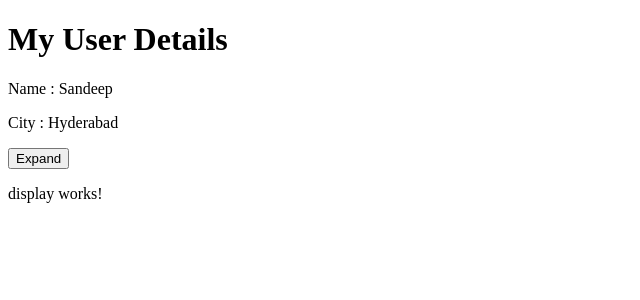
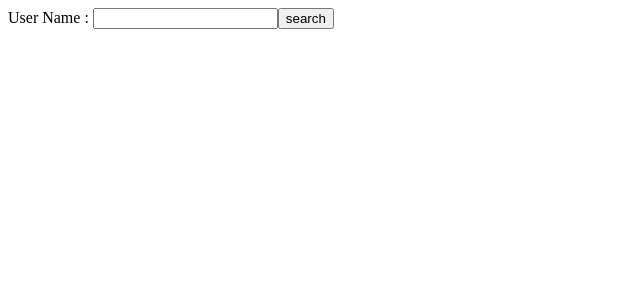
Before and after one commit to simplyjava/first-project, an Angular app: page / in a window 1280 px wide. Shown: the top 300 px of the page, without its empty margins (0-640 px from the left). Built offline with nearby package versions, Linux system fonts and the light colour scheme.

Commit message:
Added git service and added git Module

```diff
--- a/package.json
+++ b/package.json
@@ -19,6 +19,7 @@
     "@angular/platform-browser": "~9.0.7",
     "@angular/platform-browser-dynamic": "~9.0.7",
     "@angular/router": "~9.0.7",
+    "http-server": "^0.12.3",
     "rxjs": "~6.5.4",
     "tslib": "^1.10.0",
     "zone.js": "~0.10.2"
--- a/src/app/app.component.html
+++ b/src/app/app.component.html
@@ -1,3 +1,8 @@
+<!--
+    This is an example text that won't be displayed in the browser
+
 <app-address-card [user] ="user"></app-address-card>
 
 <app-display></app-display>
+-->
+<app-gituserview></app-gituserview>
--- a/src/app/app.module.ts
+++ b/src/app/app.module.ts
@@ -8,18 +8,25 @@ import { AddressCardComponent } from './address-card/address-card.component';
 import { ViewModule } from './view/view.module';
 import { DisplayService } from './view/display.service';
 import { HttpClientModule } from  '@angular/common/http';
+import { GitdetailsModule } from './gitdetails/gitdetails.module';
+
+
+
 
 @NgModule({
   declarations: [
     AppComponent,
     HelloWorldComponent,
     AddressCardComponent
+
+
+
   ],
   imports: [
     BrowserModule,
     AppRoutingModule,
     ViewModule,
-    HttpClientModule
+    HttpClientModule,GitdetailsModule
   ],
   providers: [],
   bootstrap: [AppComponent]
--- /dev/null
+++ b/src/app/gitdetails/gitdetails.module.ts
@@ -0,0 +1,17 @@
+import { NgModule } from '@angular/core';
+import { CommonModule } from '@angular/common';
+import { GitUserViewComponent } from './gituserview/gituserview.component';
+import{FormsModule } from '@angular/forms';
+
+
+
+
+@NgModule({
+  declarations: [GitUserViewComponent],
+  imports: [
+    CommonModule,FormsModule
+  ],
+  exports:[GitUserViewComponent],
+  providers:[]
+})
+export class GitdetailsModule { }
--- /dev/null
+++ b/src/app/gitdetails/gituserview/gituserview.component.html
@@ -0,0 +1,9 @@
+User Name : <input type="text" name="userName" [(ngModel)]="userName"/>
+
+<button (click)="search()">search</button>
+
+
+<div *ngIf="response">
+{{response.login}}
+
+</div>
--- /dev/null
+++ b/src/app/gitdetails/gituserview/gituserview.component.ts
@@ -0,0 +1,33 @@
+import { Component, OnInit, Input } from '@angular/core';
+import { DisplayService } from 'src/app/view/display.service';
+import { HttpClient } from '@angular/common/http';
+
+
+@Component({
+  selector: 'app-gituserview',
+  templateUrl: './gituserview.component.html',
+  styleUrls: ['./gituserview.component.css']
+})
+export class GitUserViewComponent implements OnInit {
+  userName:String;
+  response:any;
+
+  constructor(private displayService:DisplayService, private http:HttpClient) { }
+
+  ngOnInit(): void {
+
+  }
+
+  search(){
+    this.http.get('https://api.github.com/users/'+this.userName)
+    .subscribe(
+      (response)=>{
+        this.displayService.printToConsole(response)
+        this.response = response;
+      }
+
+    );
+  }
+
+
+}
--- a/src/app/view/display.service.ts
+++ b/src/app/view/display.service.ts
@@ -7,7 +7,7 @@ export class DisplayService {
 
   constructor() { }
 
-    printToConsole( value:String){
-      console.log("printed"+value);
+    printToConsole( value:any){
+      console.log(value);
     }
 }
--- a/src/app/view/display/display.component.ts
+++ b/src/app/view/display/display.component.ts
@@ -1,5 +1,6 @@
 import { Component, OnInit } from '@angular/core';
 import { DisplayService } from '../display.service';
+import { HttpClient } from '@angular/common/http';
 
 @Component({
   selector: 'app-display',
@@ -8,11 +9,12 @@ import { DisplayService } from '../display.service';
 })
 export class DisplayComponent implements OnInit {
 
-  constructor(displayService:DisplayService) {
+  constructor(private displayService:DisplayService,private httpClient:HttpClient) {
     displayService.printToConsole('Display Service.');
   }
 
   ngOnInit(): void {
+    this.httpClient.get('https://api.github.com/users/simplyjava').subscribe((response)=>this.displayService.printToConsole(response));
   }
 
 }
```
Also changed, not shown: src/app/gitdetails/gituserview/gituserview.component.css (added), 2 other files (tests, documents, lock files or other folders).
